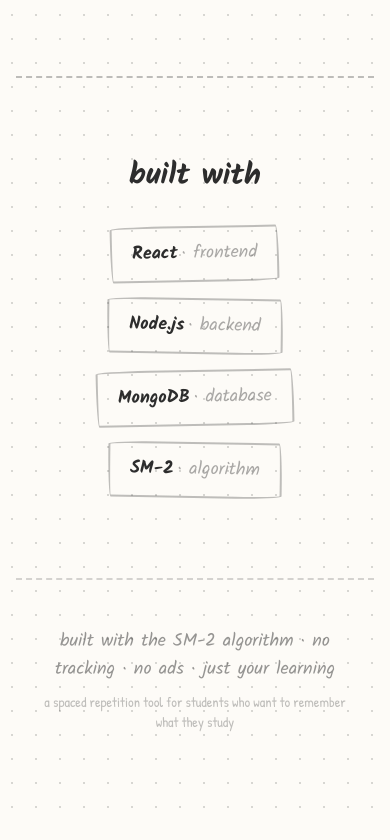
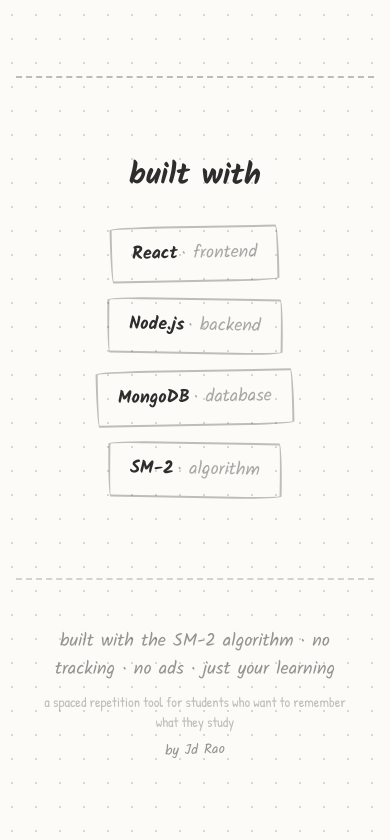
Before and after one commit to Kolavara/skill-decay-tracker, a React (Vite) app in the folder client/: page / in a window 390 px wide. Shown: the part 3285-4125 px from the top of the page. Before the commit the page ends 4097 px from the top, so only its background shows below. Built offline with nearby package versions, Linux system fonts and the light colour scheme; no server answers.

Commit message:
content: apply correct branding and author changes

```diff
--- a/client/src/components/Navbar.jsx
+++ b/client/src/components/Navbar.jsx
@@ -76,7 +76,7 @@
         <div className="flex items-center gap-3 md:gap-8">
           <Link to={user ? '/dashboard' : '/'} className="font-hand text-xl text-pencil tracking-tight inline-flex items-center gap-2">
             <Brain size={22} strokeWidth={2.5} className="flex-shrink-0" />
-            <span className="hidden sm:inline">skill decay</span>
+            <span className="hidden sm:inline">改善</span>
           </Link>
           <div className="flex items-center gap-0.5 md:gap-2">
             {links.filter(link => link.always || user).map(link => (
--- a/client/src/pages/Home.jsx
+++ b/client/src/pages/Home.jsx
@@ -256,6 +256,9 @@
           <p className="font-body text-pencil/30 text-sm">
             a spaced repetition tool for students who want to remember what they study
           </p>
+          <p className="font-hand text-pencil/50 text-sm mt-1" style={{ transform: 'rotate(-2deg)' }}>
+            by Jd Rao
+          </p>
         </div>
       </footer>
     </div>
```
